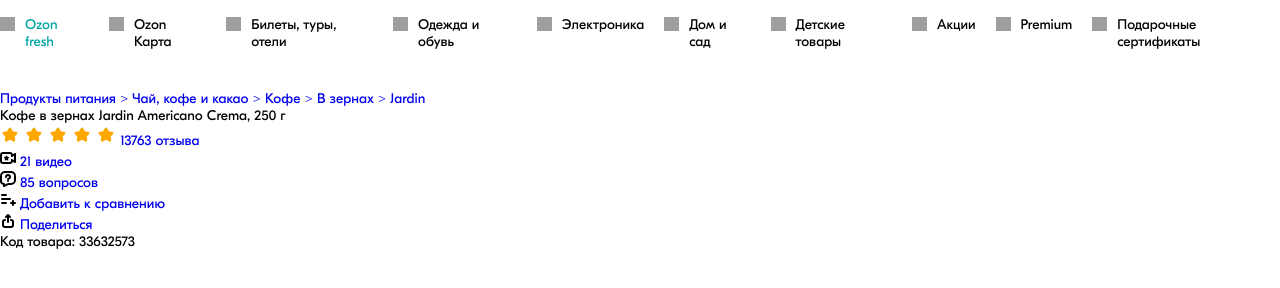
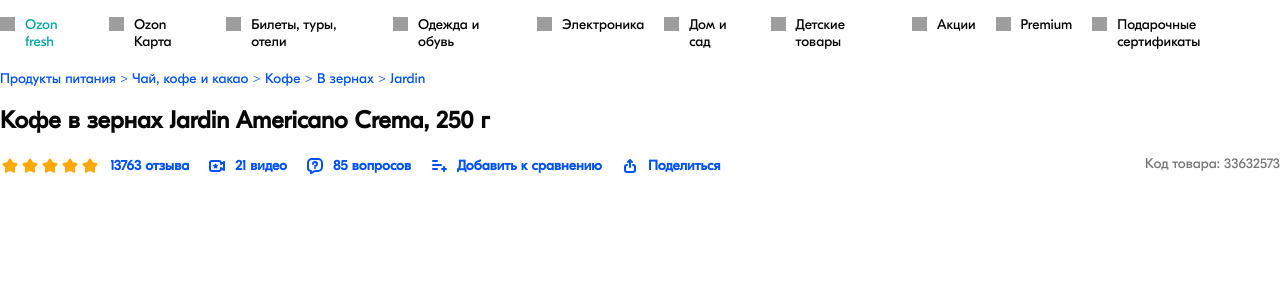
Before and after one commit to pataybob/marketplace, a plain HTML site: page index.html in a window 1280 px wide. Shown: the part 96-384 px from the top of the page. Drawn offline with Linux system fonts and the light colour scheme; grey boxes are pictures that could not be loaded.

Commit message:
pre-card

```diff
--- a/index.html
+++ b/index.html
@@ -152,19 +152,19 @@
                                 <img src="./images/star.svg" alt="">
                                 <a href="#"> 13763 отзыва</a>
                             </div>
-                            <div class="videos">
+                            <div class="videos revievs__item">
                                 <svg xmlns="http://www.w3.org/2000/svg" width="16" height="16" class="ga28-a0 ga28-a1"><path fill="currentColor" d="M6.5 5.5c.15 0 .289.08.363.212l.64 1.134 1.16.224a.417.417 0 0 1 .224.695l-.84.893.213 1.36a.417.417 0 0 1-.593.44L6.5 9.896l-1.167.564a.417.417 0 0 1-.593-.44l.214-1.361-.84-.893a.417.417 0 0 1 .224-.695l1.159-.224.64-1.134A.42.42 0 0 1 6.5 5.5"></path><path fill="currentColor" d="M3 2a3 3 0 0 0-3 3v6a3 3 0 0 0 3 3h7c1.38 0 2.544-.933 2.893-2.203l1.552 1.035A1 1 0 0 0 16 12V4a1 1 0 0 0-1.555-.832l-1.552 1.035A3 3 0 0 0 10 2zm8 4a1 1 0 0 0 1.555.832L14 5.869v4.263l-1.445-.964A1 1 0 0 0 11 10v1a1 1 0 0 1-1 1H3a1 1 0 0 1-1-1V5a1 1 0 0 1 1-1h7a1 1 0 0 1 1 1z"></path></svg>
                                 <a href="#">21 видео</a>
                             </div>
-                            <div class="questions">
+                            <div class="questions revievs__item">
                                 <svg xmlns="http://www.w3.org/2000/svg" width="16" height="16" class="ga28-a0 ga28-a1"><path fill="currentColor" d="M9 10a1 1 0 1 1-1.016-1 1 1 0 0 1-.231-1.969l.004-.001.038-.011a3 3 0 0 0 .675-.304C8.853 6.475 9 6.239 9 6a1 1 0 1 0-2 0 1 1 0 0 1-2 0 3 3 0 1 1 6 0c0 1.26-.853 2.025-1.47 2.41a5 5 0 0 1-1.154.522A1.3 1.3 0 0 1 8.015 9 1 1 0 0 1 9 10"></path><path fill="currentColor" d="M0 10a4 4 0 0 0 3 3.874V15a1 1 0 0 0 1.447.894l3.156-1.577A3 3 0 0 1 8.944 14H11a5 5 0 0 0 5-5V5a5 5 0 0 0-5-5H5a5 5 0 0 0-5 5zm2-5a3 3 0 0 1 3-3h6a3 3 0 0 1 3 3v4a3 3 0 0 1-3 3H8.944a5 5 0 0 0-2.236.528L5 13.382V13a1 1 0 0 0-1-1 2 2 0 0 1-2-2z"></path></svg>
                                 <a href="#">85 вопросов</a>
                             </div>
-                            <div class="comprasion">
+                            <div class="comprasion revievs__item">
                                 <svg xmlns="http://www.w3.org/2000/svg" width="16" height="16" class="ga28-a0 ga28-a1"><path fill="currentColor" d="M1 3a1 1 0 0 1 1-1h4a1 1 0 1 1 0 2H2a1 1 0 0 1-1-1m0 4a1 1 0 0 1 1-1h8a1 1 0 1 1 0 2H2a1 1 0 0 1-1-1m0 4a1 1 0 0 1 1-1h4a1 1 0 1 1 0 2H2a1 1 0 0 1-1-1m12-3a1 1 0 0 1 1 1v1h1a1 1 0 1 1 0 2h-1v1a1 1 0 1 1-2 0v-1h-1a1 1 0 1 1 0-2h1V9a1 1 0 0 1 1-1"></path></svg>
                                 <a href="#">Добавить к сравнению</a>
                             </div>
-                            <div class="share">
+                            <div class="share revievs__item">
                                 <svg xmlns="http://www.w3.org/2000/svg" width="16" height="16" class="ga28-a0 ga28-a1"><path fill="currentColor" d="M7.293 1.293a1 1 0 0 1 1.414 0l2 2a1 1 0 0 1-1.414 1.414L9 4.414V9a1 1 0 1 1-2 0V4.414l-.293.293a1 1 0 0 1-1.414-1.414zM2 9a3 3 0 0 1 3-3 1 1 0 0 1 0 2 1 1 0 0 0-1 1v3a1 1 0 0 0 1 1h6a1 1 0 0 0 1-1V9a1 1 0 0 0-1-1 1 1 0 1 1 0-2 3 3 0 0 1 3 3v3a3 3 0 0 1-3 3H5a3 3 0 0 1-3-3z"></path></svg>
                                 <a href="#">Поделиться</a>
                             </div>
--- a/styles/main.scss
+++ b/styles/main.scss
@@ -164,7 +164,60 @@
             }
         }
         main{
-            margin-top: 40px;
+            margin-top: 20px;
+            display: flex;
+            flex-direction: column;
+            gap: 20px;
+            .product__category{
+                a{
+                    color: #0051ff;
+                }
+
+            }
+            .product{
+                display: flex;
+                flex-direction: column;
+                .product__name{
+                    font-size: 24px;
+                    color: #070707;
+                    font-weight: 700;
+                }
+                .product__revievs{
+                    margin-top: 20px;
+                    display: flex;
+                    flex-direction: row;
+                    justify-content: space-between;
+                    .revievs{
+                        display: flex;
+                        flex-direction: row;
+                        gap: 20px;
+                        align-items: center;
+                        .stars{
+                            align-items: center;
+                            display: flex;
+                            a{
+                                padding: 0 0 0 10px;
+                                color: #0051ff;
+                                font-weight: 600;
+                            }
+                        }
+                        .revievs__item{
+                            color: #0051ff;
+                            display: flex;
+                            flex-direction: row;
+                            a{
+                                padding: 0 0 0 10px;
+                                color: #0051ff;
+                                font-weight: 600;
+                            }
+                        }
+                    }
+                    .product__code{
+                        color: #767676;
+                        font-weight: 300;
+                    }
+                }
+            }
         }
     }
 }
```
Also changed, not shown: styles/main.css, 1 other file.
